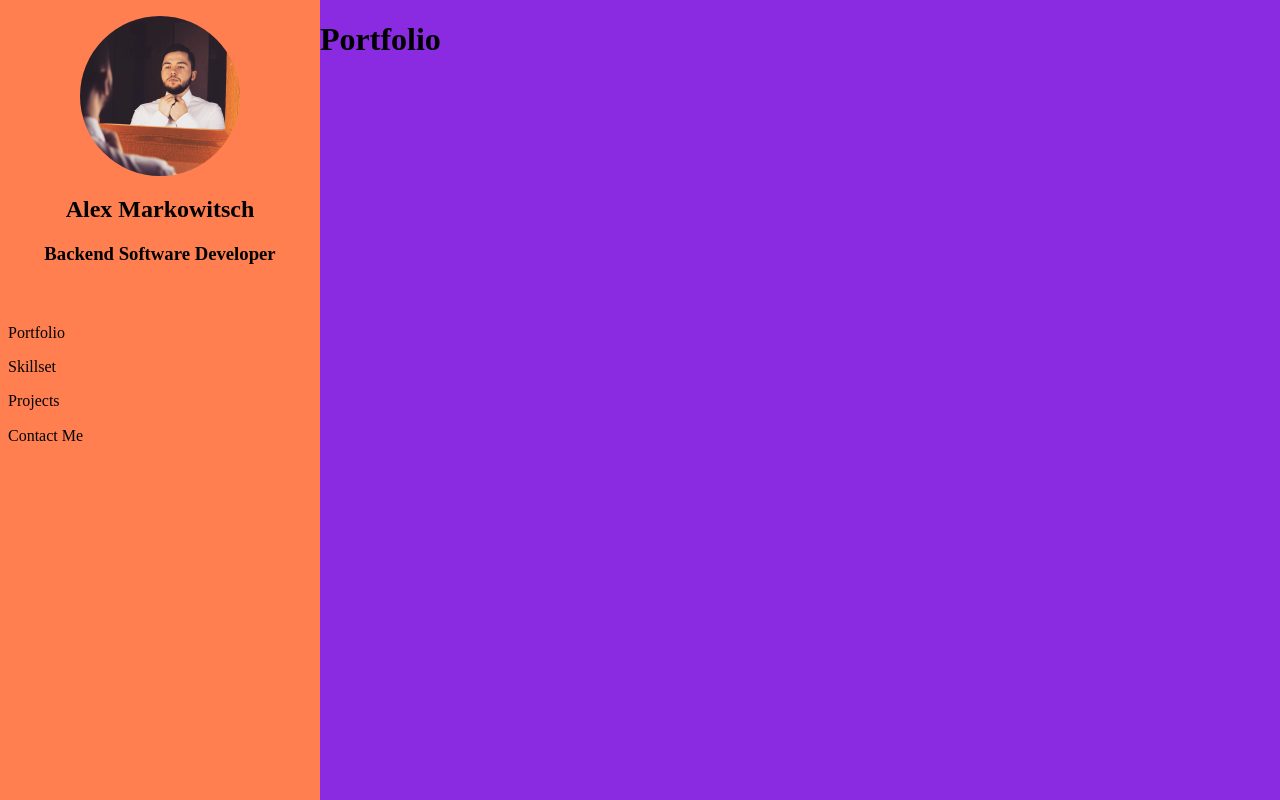
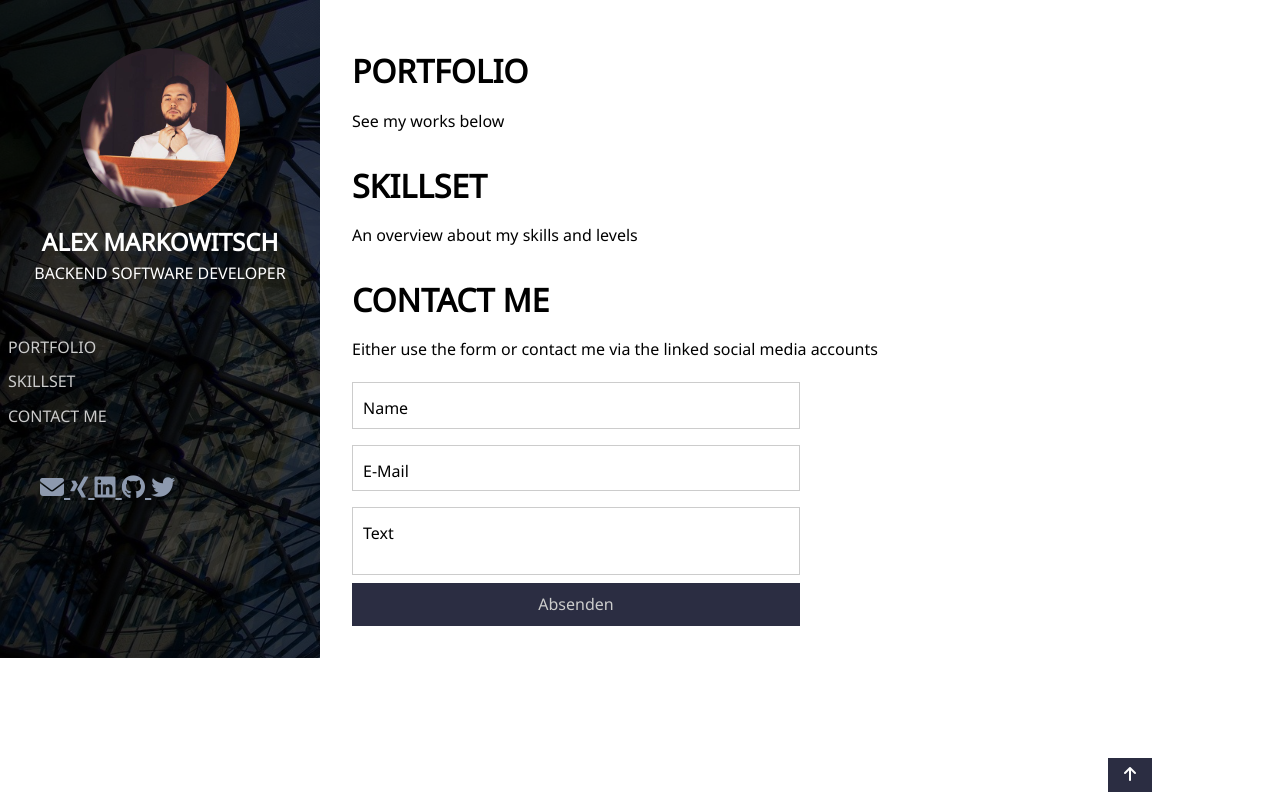
Before and after one commit to alexmarkowitsch/simple-project, a plain HTML site: page htdocs/index.html in a window 1280 px wide. Drawn offline with Linux system fonts and the light colour scheme.

Commit message:
style improvements

```diff
--- a/htdocs/assets/css/main.css
+++ b/htdocs/assets/css/main.css
@@ -1,4 +1,10 @@
- /*
+@import url('https://fonts.googleapis.com/css2?family=Noto+Sans&display=swap');
+
+*{
+    box-sizing: border-box;
+}
+
+/*
 BASE (MOBILE) SIZE
 These are the mobile styles. It's what people see on their phones.
 Remember, keep it light: Speed is Important.
@@ -7,6 +13,18 @@ Remember, keep it light: Speed is Important.
 :root{
     --sidebar-width: calc(100% / 4);
     --content-width: calc(100% - var(--sidebar-width));
+
+    --font-sidebar: 'Noto Sans', sans-serif;
+
+    --background-content: #FFFFFF;
+    --background-sidebar: #2B2D42;
+
+    --color-yellow: #F8F32B;
+    --color-black: #000000;
+    --color-white: #FFFFFF;
+    --color-primary: #2B2D42;
+    --color-secondary: #8D99AE;
+
 }
 
 /*
@@ -37,20 +55,35 @@ you can add resource intensive styles.
     }
 
     .container{
-        width: 100%;
-        height: 100%;
         display: flex;
-        flex-wrap: wrap;
+        align-items: stretch;
     }
     .sidebar{
+        position: relative;
+        display: flex;
         flex: 0 0 auto;
+        flex-direction: column;
         width: var(--sidebar-width);
 
-        background-color: coral;
+        background-image: url('/assets/images/jena-goega.jpg');
+        background-size: cover;
+        background-color: #444;
+        background-blend-mode: multiply;
+
+        color: var(--color-white);
+        text-transform: uppercase;
+        font-family: var(--font-sidebar);
     }
+
     .sidebar-header{
         text-align: center;
-        padding: 16px;
+        padding: 32px 16px 16px 16px;
+    }
+    .sidebar-header h2{ margin-bottom: 0;}
+    .sidebar-header h3{
+        font-size: medium;
+        font-weight: 100;
+        margin-top: 8px;
     }
     .sidebar-profile-image{
         background-image: url('/assets/images/profile-picture.jpg');
@@ -62,7 +95,7 @@ you can add resource intensive styles.
         height: 160px;
         border-radius: 128px;
 
-        margin: 0 auto;
+        margin: 16px auto;
     }
 
     .sidebar-menu{
@@ -77,25 +110,105 @@ you can add resource intensive styles.
     .sidebar-menu ul li{
         cursor: pointer;
         padding: 8px;
+        color: #CCCCCC;
     }
 
     .sidebar-menu ul li:hover{
-        background-color: red;
+        color: #FFFFFF;
     }
 
     .sidebar-footer{}
+
+    .social-media-buttons a{
+        color: var(--color-secondary);
+    }
+    .social-media-buttons a:hover{
+        color: var(--color-white);
+    }
+
+    .social-media-buttons ul {
+        list-style: none;
+    }
+    .social-media-buttons{
+        font-size: x-large;
+    }
+
     .content{
+        display: flex;
+        flex-direction: column;
         flex: 0 0 auto;
         width: var(--content-width);
+        padding: 32px;
 
-        background-color: blueviolet;
+        font-family: var(--font-sidebar);
+        background-color: var(--background-content);
+    }
+    .content h1{
+        text-transform: uppercase;
     }
     .portfolio{
 
     }
     .skillset{}
-    .projects{}
+
     .contact-me{}
+    .contact-me-form{
+        width: 50%;
+        display: flex;
+        flex-direction: column;
+    }
+
+    .contact-me-form button{
+        background-color: var(--color-primary);
+        color: #CCCCCC;
+        border: 0;
+        padding: 12px;
+    }
+
+    .contact-me-form button:hover{
+        color: var(--color-white);
+        cursor: pointer;
+    }
+
+    .input-group{
+        border: 1px solid #ccc;
+        position: relative;
+        margin: 8px 0;
+    }
+    .input-group input, .input-group textarea{
+        border: none;
+        outline: 0;
+        width: 100%;
+        font-size: 16px;
+        padding: 16px 10px 10px;
+    }
+    .input-group label{
+        font-size: 16px;
+        position: absolute;
+        transform: translate(0, 16px) scale(1);
+        transform-origin: top left;
+        transition: all .1s ease-in-out;
+        margin-left: 10px;
+    }
+    .input-group.active label{
+        transform: translate(0, 4px) scale(.75);
+    }
+    .input-group textarea{
+        resize: none;
+    }
+
+    .scrollup{
+        position: fixed;
+        right: 10%;
+        bottom: 1%;
+    }
+    .scrollup button{
+        background-color: var(--color-primary);
+        color: white;
+        border: 0;
+        padding: 8px 16px;
+        cursor: pointer;
+    }
 }
 
 /*
--- a/htdocs/assets/js/main.js
+++ b/htdocs/assets/js/main.js
@@ -0,0 +1,50 @@
+const FloatLabel = (() => {
+
+    // add active class
+    const handleFocus = (e) => {
+      const target = e.target;
+      target.parentNode.classList.add('active');
+      target.setAttribute('placeholder', target.getAttribute('data-placeholder'));
+    };
+
+    // remove active class
+    const handleBlur = (e) => {
+      const target = e.target;
+      if(!target.value) {
+        target.parentNode.classList.remove('active');
+      }
+      target.removeAttribute('placeholder');
+    };
+
+
+    // register events
+    const bindEvents = (element) => {
+      const floatField = element.querySelector('input') || element.querySelector('textarea');
+      floatField.addEventListener('focus', handleFocus);
+      floatField.addEventListener('blur', handleBlur);
+    };
+
+    // get DOM elements
+    const init = () => {
+      const floatContainers = document.querySelectorAll('.input-group');
+
+      floatContainers.forEach((element) => {
+
+        if (element.querySelector('input') !== null && element.querySelector('input').value) {
+            element.classList.add('active');
+        }
+
+        if(element.querySelector('textarea') !== null && element.querySelector('textarea').innerHTML){
+            element.classList.add('active');
+        }
+
+        bindEvents(element);
+      });
+    };
+
+    return {
+      init: init
+    };
+  })();
+
+  FloatLabel.init();
--- a/htdocs/index.html
+++ b/htdocs/index.html
@@ -21,23 +21,64 @@
                     <ul>
                         <li>Portfolio</li>
                         <li>Skillset</li>
-                        <li>Projects</li>
                         <li>Contact Me</li>
                     </ul>
                 </div>
                 <div class="sidebar-footer">
                     <ul class="social-media-buttons">
+                        <a href="">
+                            <li class="fas fa-envelope"></li>
+                        </a>
+                        <a href="">
+                            <li class="fab fa-xing"></li>
+                        </a>
+                        <a href="">
+                            <li class="fab fa-linkedin"></li>
+                        </a>
+                        <a href="">
+                            <li class="fab fa-github"></li>
+                        </a>
+                        <a href="">
+                            <li class="fab fa-twitter"></li>
+                        </a>
                     </ul>
                 </div>
             </div>
             <div class="content">
                 <div id="portfolio" class="portfolio">
                     <h1>Portfolio</h1>
+                    <p>See my works below</p>
                 </div>
-                <div id="skillset" class="skillset"></div>
-                <div id="projects" class="projects"></div>
-                <div id="contact-me" class="contact-me"></div>
+                <div id="skillset" class="skillset">
+                    <h1>Skillset</h1>
+                    <p>An overview about my skills and levels</p>
+                </div>
+                <div id="contact-me" class="contact-me">
+                    <h1>Contact Me</h1>
+                    <p>Either use the form or contact me via the linked social media accounts</p>
+                    <form class="contact-me-form" method="POST" action="">
+                        <div class="input-group">
+                            <label for="contact-name">Name</label>
+                            <input id="contact-name" type="text" data-placeholder="Ihr Name" required>
+                        </div>
+                        <div class="input-group">
+                            <label for="contact-email">E-Mail</label>
+                            <input id="contact-email" type="email" data-placeholder="Ihre E-Mail-Adresse" required>
+                        </div>
+                        <div class="input-group">
+                            <label for="contact-text">Text</label>
+                            <textarea data-placeholder="Ihre Nachricht" required></textarea>
+                        </div>
+                        <button type="submit">Absenden</button>
+                    </form>
+                </div>
             </div>
+        </div>
+
+        <div class="scrollup">
+            <button>
+                <i class="fas fa-arrow-up"></i>
+            </button>
         </div>
 
         <script src="/assets/js/main.js"></script>
```
Also changed, not shown: htdocs/assets/images/jena-goega.jpg (added), htdocs/assets/images/jena-skyline.jpg (added), htdocs/assets/images/jena-ziegenhain.jpg (added).
